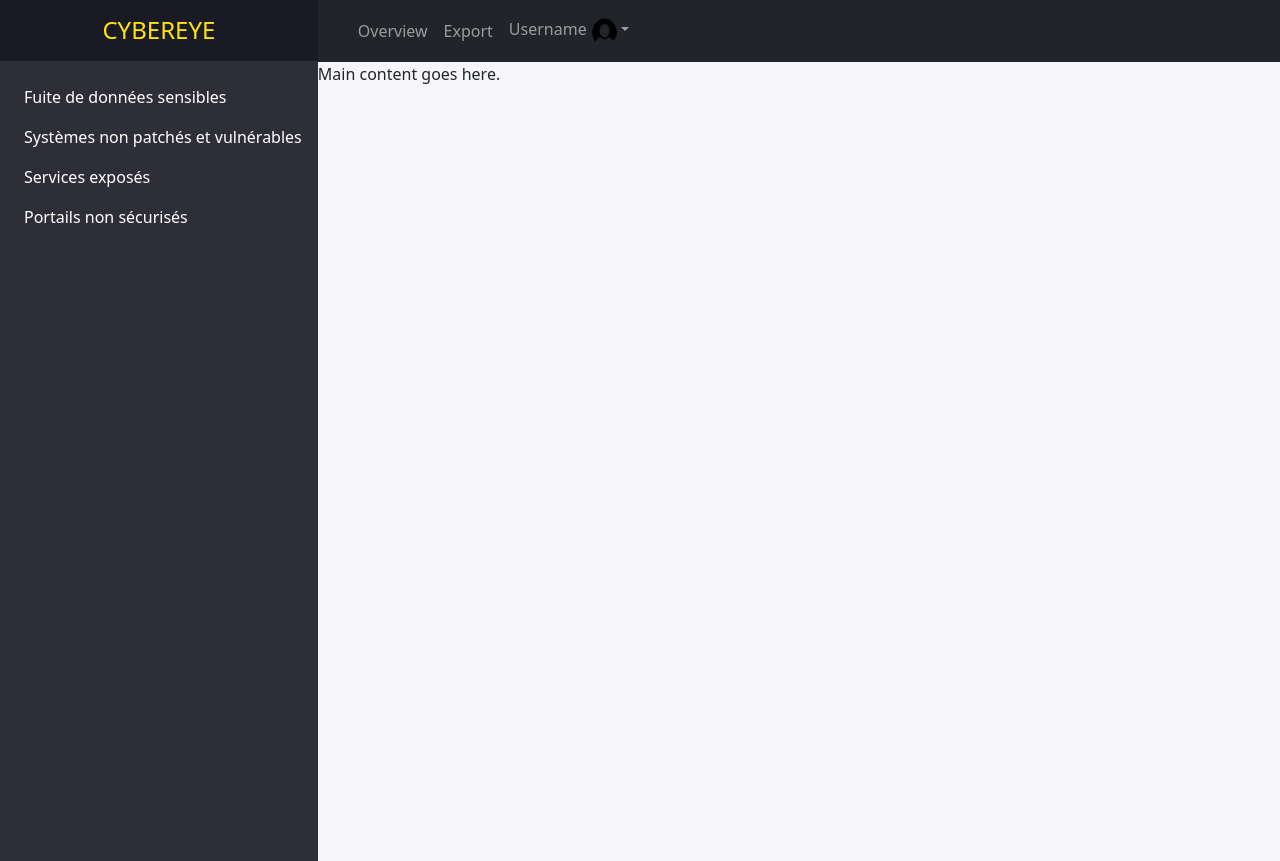
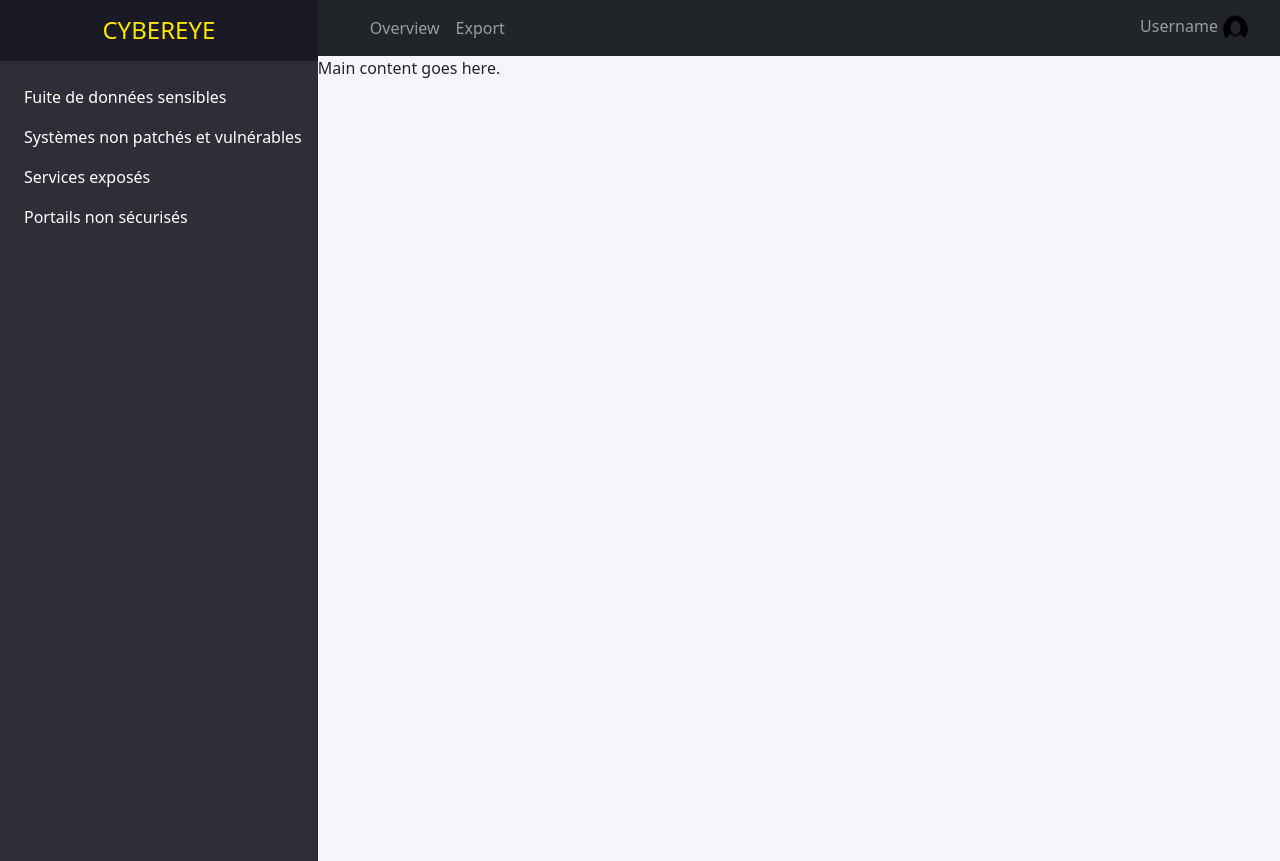
Before and after one commit to Carl-Kone/cyberEye-front, an Angular app: page / in a window 1280 px wide. Built offline with nearby package versions, Linux system fonts and the light colour scheme.

Commit message:
feat(navbar): update profile dropdown layout and style

```diff
--- a/src/app/navbar/navbar.component.html
+++ b/src/app/navbar/navbar.component.html
@@ -1,10 +1,7 @@
 <nav class="navbar navbar-expand-lg navbar-dark bg-dark">
-    <button class="navbar-toggler" type="button" data-toggle="collapse" data-target="#navbarSupportedContent" aria-controls="navbarSupportedContent" aria-expanded="false" aria-label="Toggle navigation">
-      <span class="navbar-toggler-icon"></span>
-    </button>
-
+  <div class="container-fluid">
     <div class="collapse navbar-collapse" id="navbarSupportedContent">
-      <ul class="navbar-nav mr-auto">
+      <ul class="navbar-nav me-auto mb-2 mb-lg-0">
         <li class="nav-item">
           <a class="nav-link" href="#">Overview</a>
         </li>
@@ -12,12 +9,10 @@
           <a class="nav-link" href="#">Export</a>
         </li>
       </ul>
-      <ul class="navbar-nav ml-auto">
-        <li class="nav-item">
-          <a class="nav-link" href="#">
+        <a class="nav-link d-flex me-2" href="#">
         <div class="dropdown">
         <div class="nav-item dropdown-toggle"  data-bs-toggle="dropdown" aria-expanded="true" id="icon">
-            <span>Username</span>
+          <span id="profile_name">Username</span>
           <img src="assets/images/profile_image.png"  class="rounded-circle" alt="Profile Image" id="profile_img">
         </div>
         <ul class="dropdown-menu dropdown-menu-dark">
@@ -28,8 +23,6 @@
         </ul>
         </div>
         </a>
-        </li>
-      </ul>
-
+    </div>
     </div>
   </nav>
--- a/src/app/navbar/navbar.component.scss
+++ b/src/app/navbar/navbar.component.scss
@@ -15,3 +15,7 @@ nav {
     height: 30px;
     padding-left: 5px;
 }
+
+#profile_name {
+    color: rgba(255,255,255,0.55);
+}
```
Lines whose indentation alone changed are shown as unchanged.
